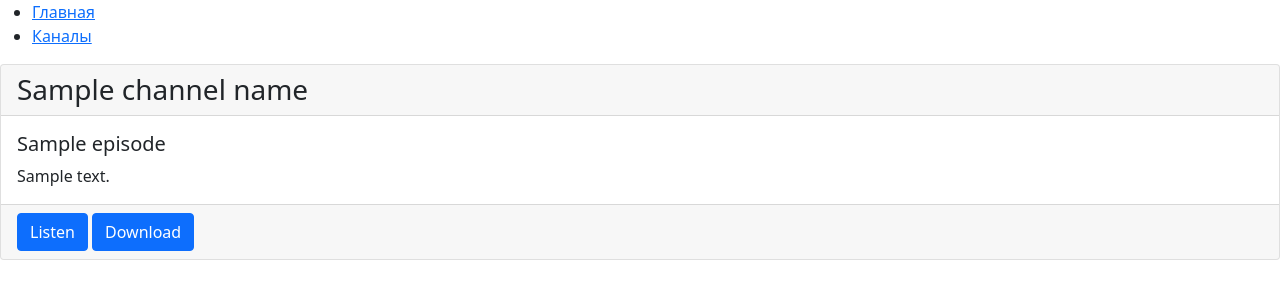
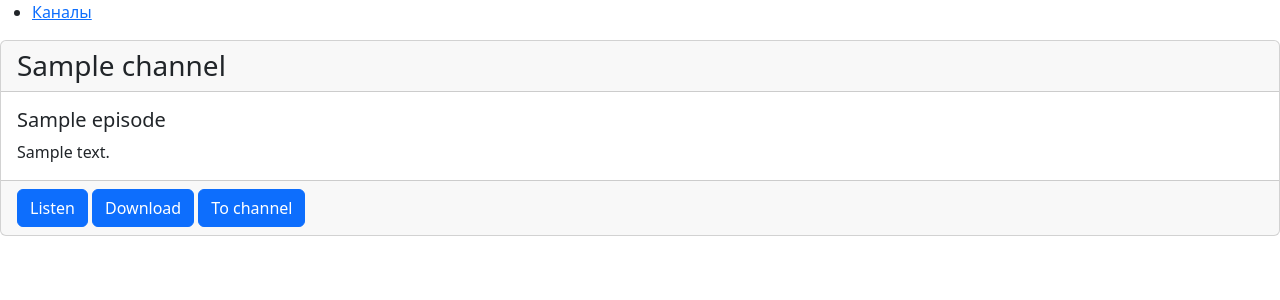
Before and after one commit to sashkev1ch/podcaster_ui, a Django app: template podcaster_ui/templates/episode/index.html in a window 1280 px wide. Shown: the top 300 px of the page. Run offline with Django 5.2, Linux system fonts and the light colour scheme; tables that the repository leaves empty hold one stand-in row (values such as "Sample post"); the template is opened without the code that fills it: values that come from a table or form of the project are taken from there, most other values are stand-ins (such as "Sample title", 1, 10 or a date in 2020); parts of the project's set-up code (start-up, migrations or seed data) failed here and were passed over; some libraries are stand-ins or nearby versions.

Commit message:
add play btn in episode and remove root page

```diff
--- a/podcaster_ui/episode/views.py
+++ b/podcaster_ui/episode/views.py
@@ -10,8 +10,8 @@ from podcaster_ui.celery import download
 class EpisodeView(View):
     def get(self, request, *args, **kwargs):
         channel = get_object_or_404(Channel, id=kwargs.get("channel_id"))
-        episode = get_object_or_404(Episode, id=kwargs.get("episode_id")).order_by("-pub_date")
-        return render(request, "episode/index.html", context={"episode": episode, "channel_name": channel.name})
+        episode = get_object_or_404(Episode, id=kwargs.get("episode_id"))
+        return render(request, "episode/index.html", context={"episode": episode, "channel": channel})
 
 
 class DownloadEpisodeView(View):
--- a/podcaster_ui/settings.py
+++ b/podcaster_ui/settings.py
@@ -24,6 +24,7 @@ load_dotenv(BASE_DIR.joinpath(".env"))
 
 SECRET_KEY = environ.get("SECRET_KEY")
 DEBUG = environ.get("DEBUG")
+STATIC_URL = "/static/"
 environ["DOWNLOAD_PATH"] = BASE_DIR.joinpath("downloads").__str__()
 
 
--- a/podcaster_ui/templates/base.html
+++ b/podcaster_ui/templates/base.html
@@ -1,16 +1,15 @@
 <!-- hexlet_django_blog/templates/base.html -->
-
 <!DOCTYPE html>
+{% load static %}
 <html lang="en">
 <head>
     <title>{% block title %}Podcaster UI{% endblock %}</title>
-    <link href="https://cdn.jsdelivr.net/npm/bootstrap@5.0.2/dist/css/bootstrap.min.css" rel="stylesheet" integrity="sha384-EVSTQN3/azprG1Anm3QDgpJLIm9Nao0Yz1ztcQTwFspd3yD65VohhpuuCOmLASjC" crossorigin="anonymous">
+    <link href="/static/bootstrap/bootstrap.min.css" media="all" rel="stylesheet" type="text/css" />
 </head>
 <body>
 <div id="sidebar">
     {% block sidebar %}
         <ul>
-            <li><a href="/">Главная</a></li>
             <li><a href="/channels/">Каналы</a></li>
         </ul>
     {% endblock %}
--- a/podcaster_ui/templates/episode/index.html
+++ b/podcaster_ui/templates/episode/index.html
@@ -3,7 +3,7 @@
 {% block content %}
 
     <div class="card">
-      <h3 class="card-header">{{ channel_name }} </h3>
+      <h3 class="card-header">{{ channel.name }} </h3>
       <div class="card-body">
         <h5 class="card-title">{{ episode.title }}</h5>
         <div class="card-text">
@@ -13,8 +13,9 @@
         </div>
       </div>
         <div class="card-footer">
-            <a href="#" class="btn btn-primary">Listen</a>
+            <a href="{{ episode.url }}" class="btn btn-primary">Listen</a>
             <a href="#" class="btn btn-primary">Download</a>
+            <a href="{% url 'view_channel' channel_id=channel.id %}" class="btn btn-primary">To channel</a>
         </div>
     </div>
 
--- a/podcaster_ui/urls.py
+++ b/podcaster_ui/urls.py
@@ -17,13 +17,14 @@ Including another URLconf
 
 from django.contrib import admin
 from django.urls import path, include
+from django.views.generic.base import RedirectView
 
 # local
 from podcaster_ui import views
 
 
 urlpatterns = [
-    path("", views.index),
+    path("", RedirectView.as_view(url="channels")),
     path("channels/", include("podcaster_ui.channel.urls")),
     path("admin/", admin.site.urls),
 ]
```
Also changed, not shown: podcaster_ui/templates/channel/channel.html (+4 -3 lines), podcaster_ui/views.py (deleted, +0 -12 lines).
